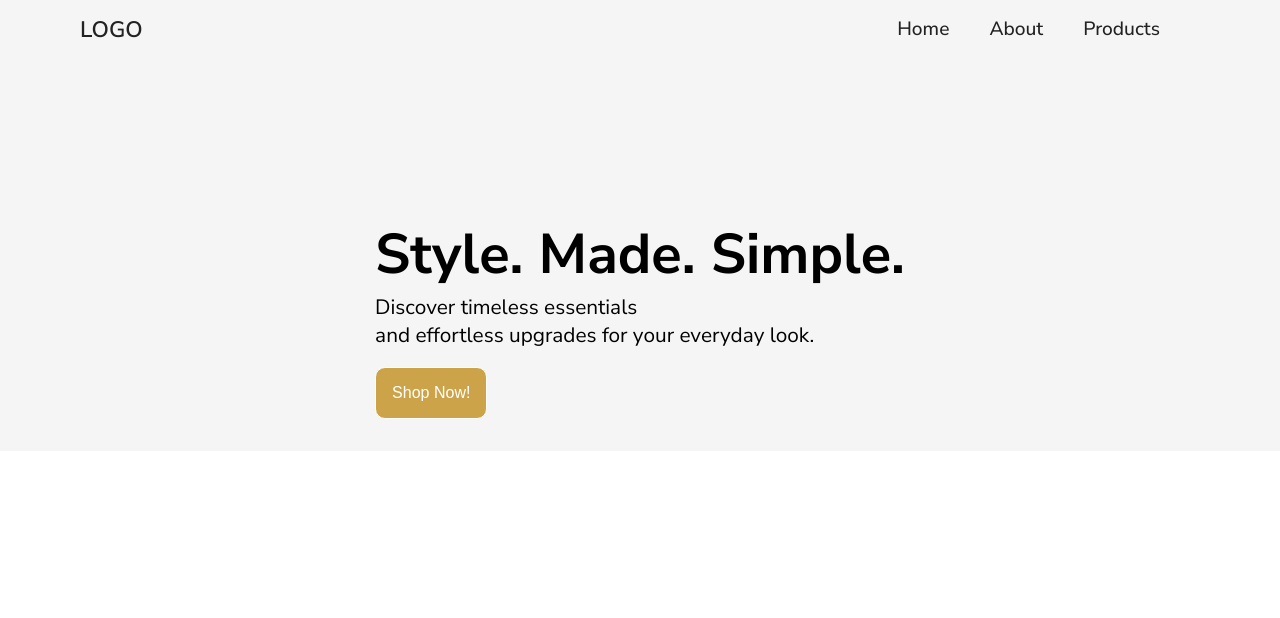
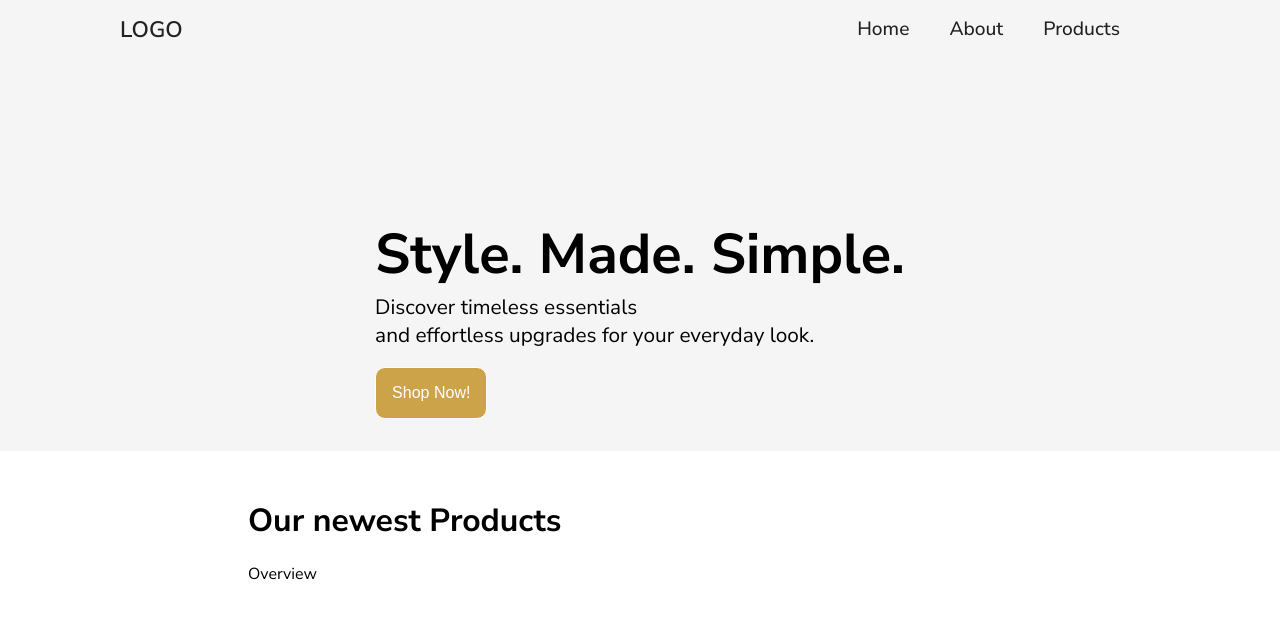
Before and after one commit to Kili196/shopping-page, a React (Vite) app: page / in a window 1280 px wide. Shown: the top 618 px of the page. Built offline with nearby package versions, Linux system fonts and the light colour scheme.

Commit message:
add productoverview component
add productoverview styling

```diff
--- a/src/components/App.jsx
+++ b/src/components/App.jsx
@@ -2,6 +2,7 @@ import Navbar from "./Navbar/Navbar";
 import Layout from "./Layout/Layout";
 import Herobackground from "./Herosection/Herobackground";
 import Hero from "./Herosection/Hero";
+import Productoverview from "./Shopsections/Productoverview";
 
 function App() {
   return (
@@ -12,6 +13,9 @@ function App() {
           <Hero />
         </Layout>
       </Herobackground>
+      <Layout>
+        <Productoverview />
+      </Layout>
     </>
   );
 }
--- a/src/components/Herosection/Hero.module.css
+++ b/src/components/Herosection/Hero.module.css
@@ -1,6 +1,5 @@
 .container {
   background-color: #f5f5f5;
-  max-height: 100vh;
 }
 
 .hero--section {
--- a/src/components/Layout/Layout.module.css
+++ b/src/components/Layout/Layout.module.css
@@ -1,5 +1,5 @@
 .container {
   margin: auto;
-  margin-left: 80px;
-  margin-right: 80px;
+  margin-left: 120px;
+  margin-right: 120px;
 }
--- /dev/null
+++ b/src/components/Shopsections/Productoverview.jsx
@@ -0,0 +1,10 @@
+import styles from "./sections.module.css";
+
+export default function Productoverview() {
+  return (
+    <div className={styles["section--productoverview"]}>
+      <h1> Our newest Products</h1>
+      <div> Overview </div>
+    </div>
+  );
+}
--- a/src/components/Shopsections/sections.module.css
+++ b/src/components/Shopsections/sections.module.css
@@ -0,0 +1,5 @@
+.section--productoverview {
+  margin-right: 8rem;
+  margin-left: 8rem;
+  margin-top: 3rem;
+}
```
Also changed, not shown: src/components/Shopsections/Productsection.jsx (deleted).
